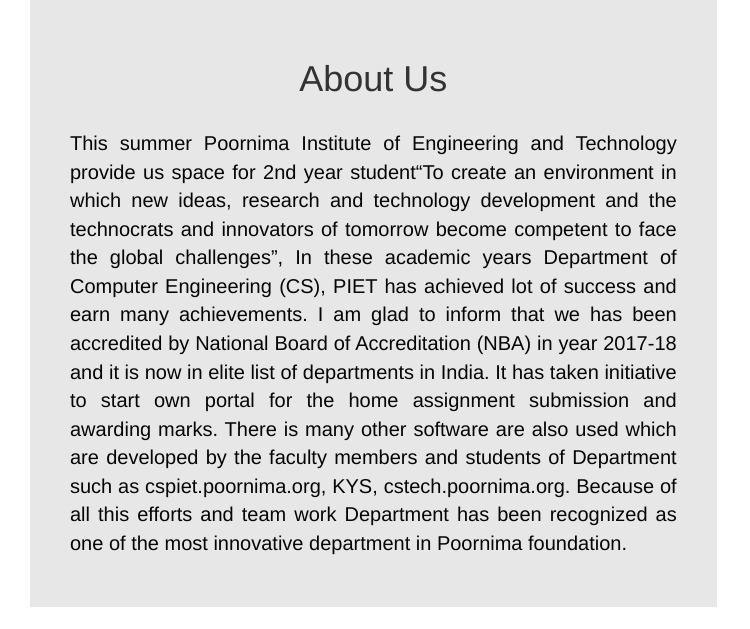
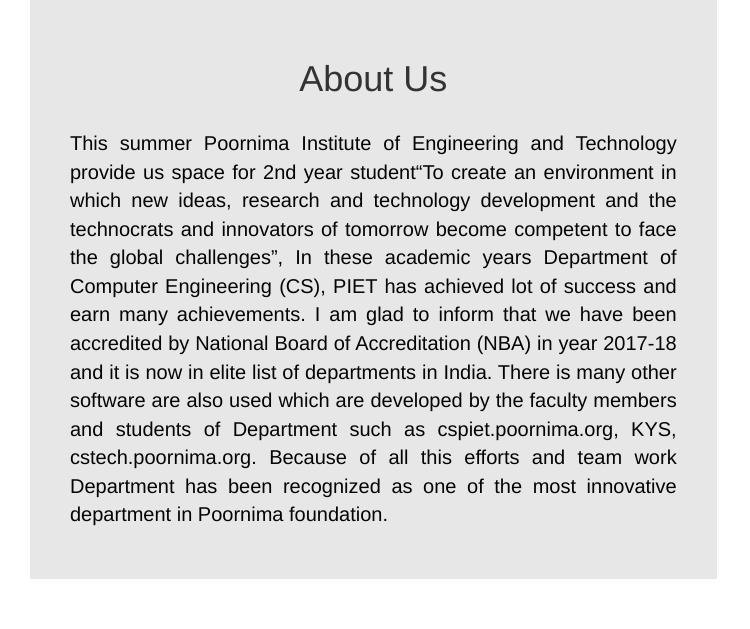
Before and after one commit to GargiSinghTanwar/Heart_Stroke_prediction, a Flask app: page /aboutusnew in a window 1280 px wide; the page is wider, and only the part inside the window is pictured. Shown: the part 492-1121 px from the top of that part, without its empty margins (0-750 px from the left). Run offline with Flask 2, Linux system fonts and the light colour scheme; parts of the project's set-up code (start-up, migrations or seed data) failed here and were passed over; some libraries are stand-ins or nearby versions.

Commit message:
Update aboutusnew.html

```diff
--- a/templates/aboutusnew.html
+++ b/templates/aboutusnew.html
@@ -53,9 +53,8 @@
                 and Technology provide us space for 2nd year student“To create an environment in which new ideas, research and technology
                  development and the technocrats and
                 innovators of tomorrow become competent to face the global challenges”, In these academic years Department of Computer Engineering (CS), PIET has
-                  achieved lot of success and earn many achievements. I am glad to inform that we has been accredited by National Board of
-                   Accreditation (NBA) in year 2017-18 and it is now in elite list of departments in India. It has taken initiative to start own
-                    portal for the home assignment submission and awarding marks. There is many other software are also used which are developed
+                  achieved lot of success and earn many achievements. I am glad to inform that we have been accredited by National Board of
+                   Accreditation (NBA) in year 2017-18 and it is now in elite list of departments in India. There is many other software are also used which are developed
                      by the faculty members and students of Department such as cspiet.poornima.org, KYS, cstech.poornima.org. Because of all
                       this efforts and team work Department has been recognized as one of the most innovative department in Poornima foundation.</p>
                 </div>
```
